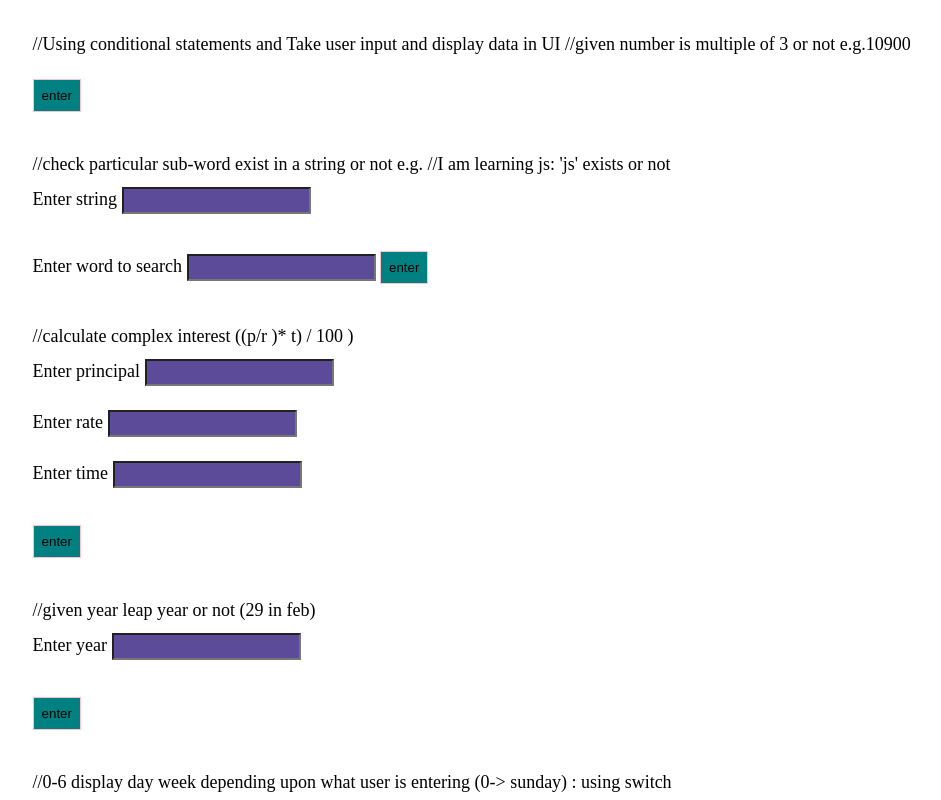
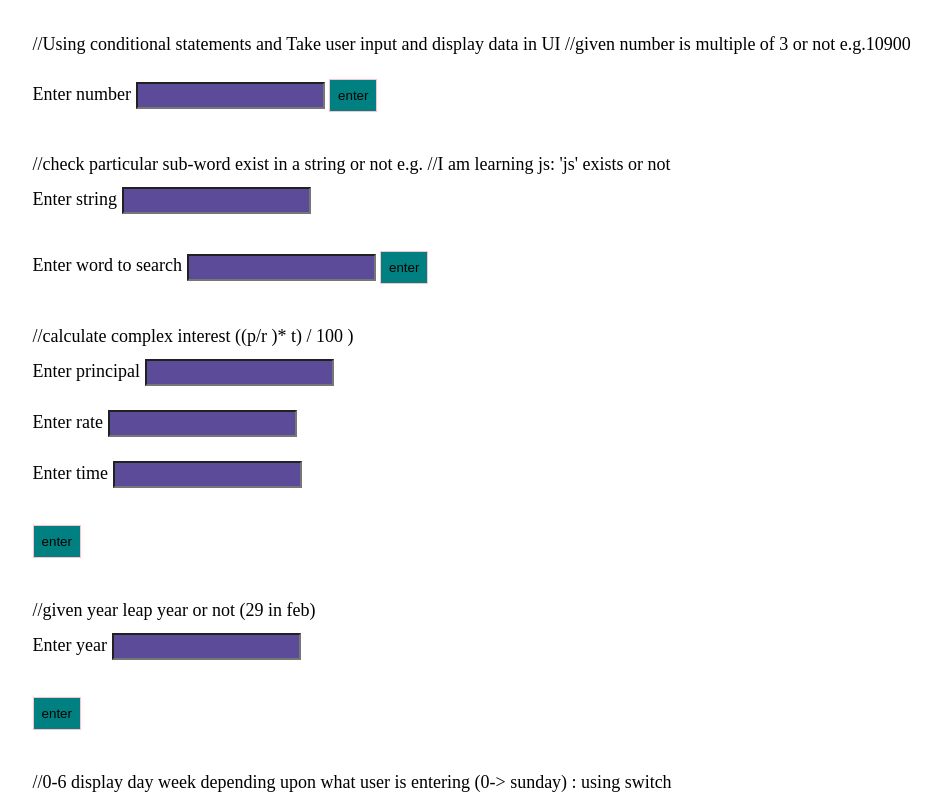
Before and after one commit to Padmini31/SheLovesCode--Day-12-, a plain HTML site: page index.html in a window 1280 px wide. Shown: the top 800 px of the page, without its empty margins (1-942 px from the left). Drawn offline with Linux system fonts and the light colour scheme.

Commit message:
index.html

```diff
--- a/index.html
+++ b/index.html
@@ -11,7 +11,7 @@
 //Using conditional statements and Take user input and display data in UI
 //given number is multiple of 3 or not e.g.10900
 <br>
-<labelEnter number
+<label>Enter number</label>
 <input id="num" type="number">
 <button onclick="mul()">enter</button>
 <p id="d"></p>
```
